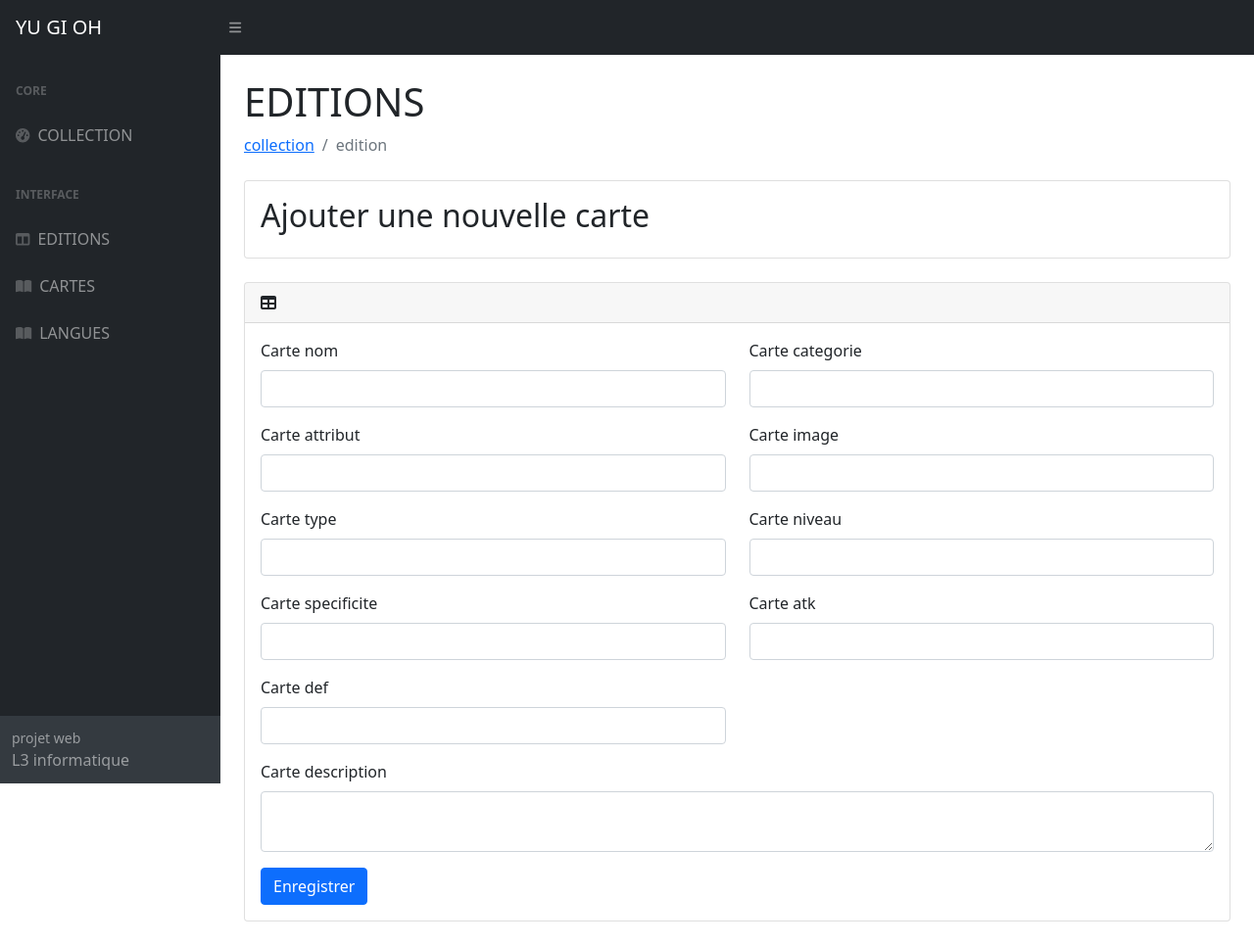
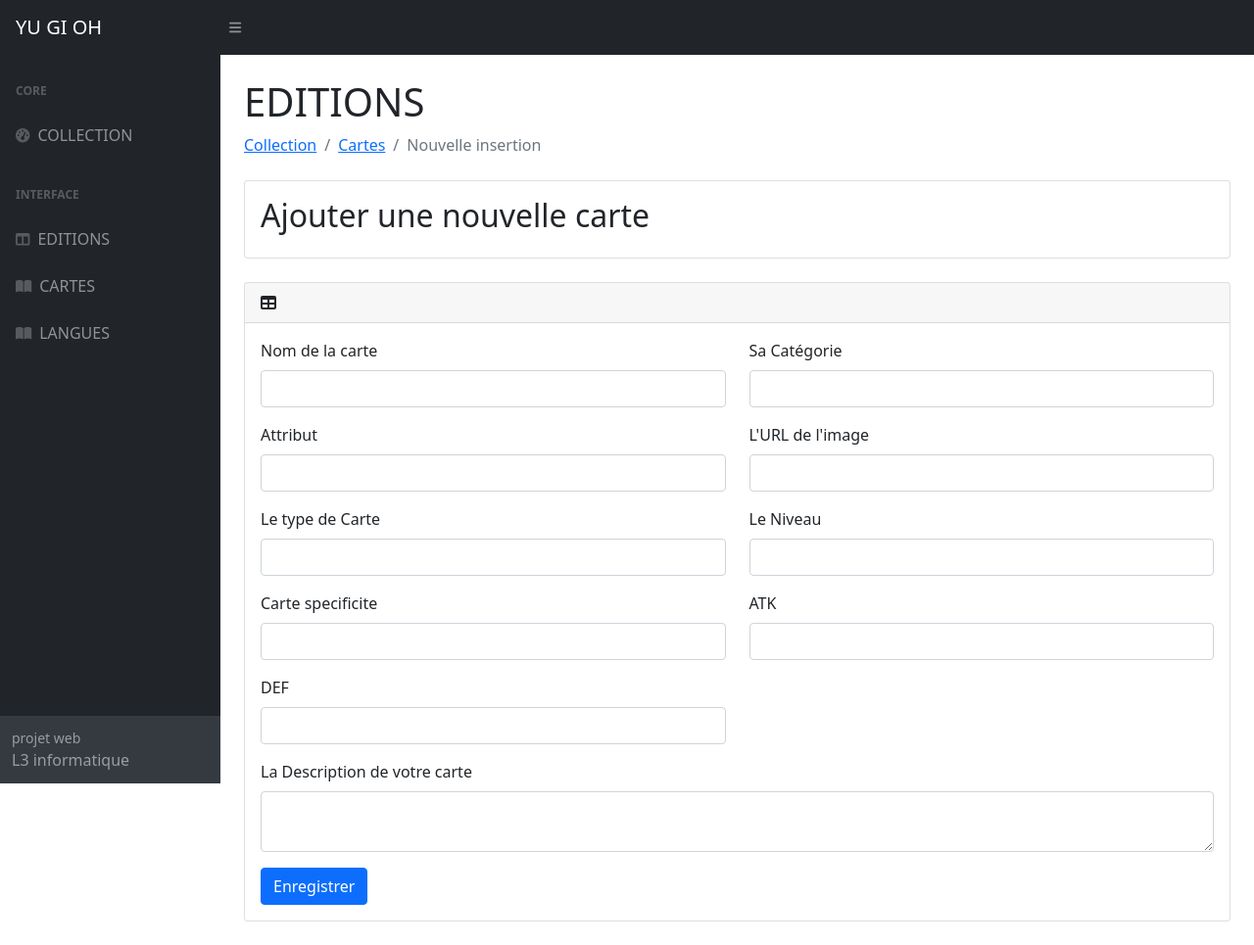
Before and after one commit to MamadouAl/CRUD_YuGiOh, a Symfony app: template templates/carte/insert.html.twig in a window 1280 px wide. Shown: the whole page at 98% size. Run offline with Twig, Linux system fonts and the light colour scheme; the template is opened without the code that fills it, so the values that code supplies are empty; form fields are guessed from the names that the template uses; style sheets or scripts are compiled from the project's sources; some libraries are stand-ins or nearby versions.

Commit message:
Première version finale

```diff
--- a/templates/carte/index.html.twig
+++ b/templates/carte/index.html.twig
@@ -12,8 +12,8 @@
                     <div class="container-fluid px-4">
                         <h1 class="mt-4">CARTES</h1>
                         <ol class="breadcrumb mb-4">
-                            <li class="breadcrumb-item"><a href="index.html">collection</a></li>
-                            <li class="breadcrumb-item active">cartes</li>
+                            <li class="breadcrumb-item"><a href="{{ path("home") }}">Collection</a></li>
+                            <li class="breadcrumb-item active">Cartes</li>
                         </ol>
                         <div class="card mb-4">
                             <div class="card-body">
--- a/templates/carte/insert.html.twig
+++ b/templates/carte/insert.html.twig
@@ -10,8 +10,9 @@
             <div class="container-fluid px-4">
                 <h1 class="mt-4">EDITIONS</h1>
                 <ol class="breadcrumb mb-4">
-                    <li class="breadcrumb-item"><a href="index.html">collection</a></li>
-                    <li class="breadcrumb-item active">edition</li>
+                    <li class="breadcrumb-item"><a href="{{ path("home") }}">Collection</a></li>
+                    <li class="breadcrumb-item"> <a href="{{ path('editions') }}"> Cartes </a></li>
+                    <li class="breadcrumb-item active">Nouvelle insertion</li>
                 </ol>
 
                 <div class="card mb-4">
@@ -27,42 +28,43 @@
                             {{ form_start(form) }}
                             <div class="row">
                                 <div class="col-md-6">
-                                    {{ form_row(form.carte_nom, {'attr': {'class': 'form-control'}}) }}
+
+                                    {{ form_row(form.carte_nom, {'label': 'Nom de la carte','attr': {'class': 'form-control'}}) }}
                                 </div>
                                 <div class="col-md-6">
-                                    {{ form_row(form.carte_categorie, {'attr': {'class': 'form-control'}}) }}
+                                    {{ form_row(form.carte_categorie, {'label': 'Sa Catégorie', 'attr': {'class': 'form-control'}}) }}
                                 </div>
                             </div>
                             <div class="row">
                                 <div class="col-md-6">
-                                    {{ form_row(form.carte_attribut, {'attr': {'class': 'form-control'}}) }}
+                                    {{ form_row(form.carte_attribut, {'label': 'Attribut', 'attr': {'class': 'form-control'}}) }}
                                 </div>
                                 <div class="col-md-6">
-                                    {{ form_row(form.carte_image, {'attr': {'class': 'form-control'}}) }}
+                                    {{ form_row(form.carte_image, {'label': 'L\'URL de l\'image', 'attr': {'class': 'form-control'}}) }}
                                 </div>
                             </div>
                             <div class="row">
                                 <div class="col-md-6">
-                                    {{ form_row(form.carte_type, {'attr': {'class': 'form-control'}}) }}
+                                    {{ form_row(form.carte_type, {'label': 'Le type de Carte', 'attr': {'class': 'form-control'}}) }}
                                 </div>
                                 <div class="col-md-6">
-                                    {{ form_row(form.carte_niveau, {'attr': {'class': 'form-control'}}) }}
+                                    {{ form_row(form.carte_niveau, {'label': 'Le Niveau','attr': {'class': 'form-control'}}) }}
                                 </div>
                             </div>
                             <div class="row">
                                 <div class="col-md-6">
-                                    {{ form_row(form.carte_specificite, {'attr': {'class': 'form-control'}}) }}
+                                    {{ form_row(form.carte_specificite, {'attr': {'label': 'La Spécificité ', 'class': 'form-control'}}) }}
                                 </div>
                                 <div class="col-md-6">
-                                    {{ form_row(form.carte_ATK, {'attr': {'class': 'form-control'}}) }}
+                                    {{ form_row(form.carte_ATK, {'label': 'ATK','attr': {'class': 'form-control'}}) }}
                                 </div>
                             </div>
                             <div class="row">
                                 <div class="col-md-6">
-                                    {{ form_row(form.carte_DEF, {'attr': {'class': 'form-control'}}) }}
+                                    {{ form_row(form.carte_DEF, {'label': 'DEF', 'attr': {'class': 'form-control'}}) }}
                                 </div>
                             </div>
-                            {{ form_row(form.carte_description, {'attr': {'class': 'form-control'}}) }}
+                            {{ form_row(form.carte_description, {'label': 'La Description de votre carte','attr': {'class': 'form-control'}}) }}
 
                             <button type="submit" class="btn btn-primary">Enregistrer</button>
                             {{ form_end(form) }}
--- a/templates/carte/show.html.twig
+++ b/templates/carte/show.html.twig
@@ -8,11 +8,11 @@
             <div id="layoutSidenav_content">
                 <main>
                     <div class="container-fluid px-4">
-                        <h1 class="mt-4">DETAILS DE LA CARTE</h1>
+                        <h1 class="mt-4">{{carte.getCarteNom()}}</h1>
                         <ol class="breadcrumb mb-4">
                             {# <li class="breadcrumb-item"><a href="index.html">collection</a></li> #}
                             {# <li class="breadcrumb-item"><a href="index.html">cartes</a></li> #}
-                            <li class="breadcrumb-item active">{{carte.getCarteNom()}}</li>
+                            <li class="breadcrumb-item active">Détails</li>
                         </ol>
                         <div class="card mb-4">
                             <div class="card-body">
@@ -71,7 +71,7 @@
                                     </tr>
                                     <tr>
                                         <th class="fs-5">Edition</th>
-                                        <td>{{ edition.getNomEdition() }}</td>
+                                            <td>{{ edition }}</td>
                                     </tr>
                                 </table>
 
--- a/templates/carte/update.html.twig
+++ b/templates/carte/update.html.twig
@@ -10,8 +10,9 @@
                 <div class="container-fluid px-4">
                     <h1 class="mt-4">EDITIONS</h1>
                     <ol class="breadcrumb mb-4">
-                        <li class="breadcrumb-item"><a href="index.html">collection</a></li>
-                        <li class="breadcrumb-item active">edition</li>
+                        <li class="breadcrumb-item"><a href="{{ path('home') }}">Collection</a></li>
+                        <li class="breadcrumb-item"> <a href="{{ path('cartes') }}"> Cartes </a></li>
+                        <li class="breadcrumb-item active">Mis à jour</li>
                     </ol>
 
                     <div class="card mb-4">
--- a/templates/carte_edition/index.html.twig
+++ b/templates/carte_edition/index.html.twig
@@ -11,9 +11,9 @@
                     <div class="container-fluid px-4">
                         <h1 class="mt-4">EDITIONS - {{edition.getNomEdition()}}</h1>
                         <ol class="breadcrumb mb-4">
-                            <li class="breadcrumb-item"><a href="index.html">collection</a></li>
-                            <li class="breadcrumb-item"><a href="index.html">Edition</a></li>
-                            <li class="breadcrumb-item active">edition {{edition.getNomEdition()}}</li>
+                            <li class="breadcrumb-item"><a href="{{ path('home') }}">Collection</a></li>
+                            <li class="breadcrumb-item"> <a href="{{ path('editions') }}">Editions</a></li>
+                            <li class="breadcrumb-item active">{{edition.getNomEdition()}}</li>
 
                         </ol>
                         <div class="card mb-4">
--- a/templates/edition/index.html.twig
+++ b/templates/edition/index.html.twig
@@ -12,8 +12,9 @@
                     <div class="container-fluid px-4">
                         <h1 class="mt-4">EDITIONS</h1>
                         <ol class="breadcrumb mb-4">
-                            <li class="breadcrumb-item"><a href="index.html">collection</a></li>
-                            <li class="breadcrumb-item active">edition</li>
+                            <li class="breadcrumb-item"><a href="{{ path('home') }}">Collection</a></li>
+                            <li class="breadcrumb-item active"> <a href="{{ path('editions') }}">Editions</a></li>
+                                </li>
                         </ol>
                         <div class="card mb-4">
                             <div class="card-body">
--- a/templates/edition/update.html.twig
+++ b/templates/edition/update.html.twig
@@ -12,8 +12,9 @@
             <div class="container-fluid px-4">
                 <h1 class="mt-4">EDITIONS</h1>
                 <ol class="breadcrumb mb-4">
-                    <li class="breadcrumb-item"><a href="index.html">collection</a></li>
-                    <li class="breadcrumb-item active">edition</li>
+                    <li class="breadcrumb-item"><a href="{{ path('home') }}">Collection</a></li>
+                    <li class="breadcrumb-item "><a href="{{ path('editions') }}"> Editions</a></li>
+                    <li class="breadcrumb-item active">Mis à jour</li>
                 </ol>
 
                 <div class="card mb-4">
```
Also changed, not shown: src/Controller/CarteController.php (+7 -19 lines), templates/edition/insert.html.twig (+4 -3 lines).
